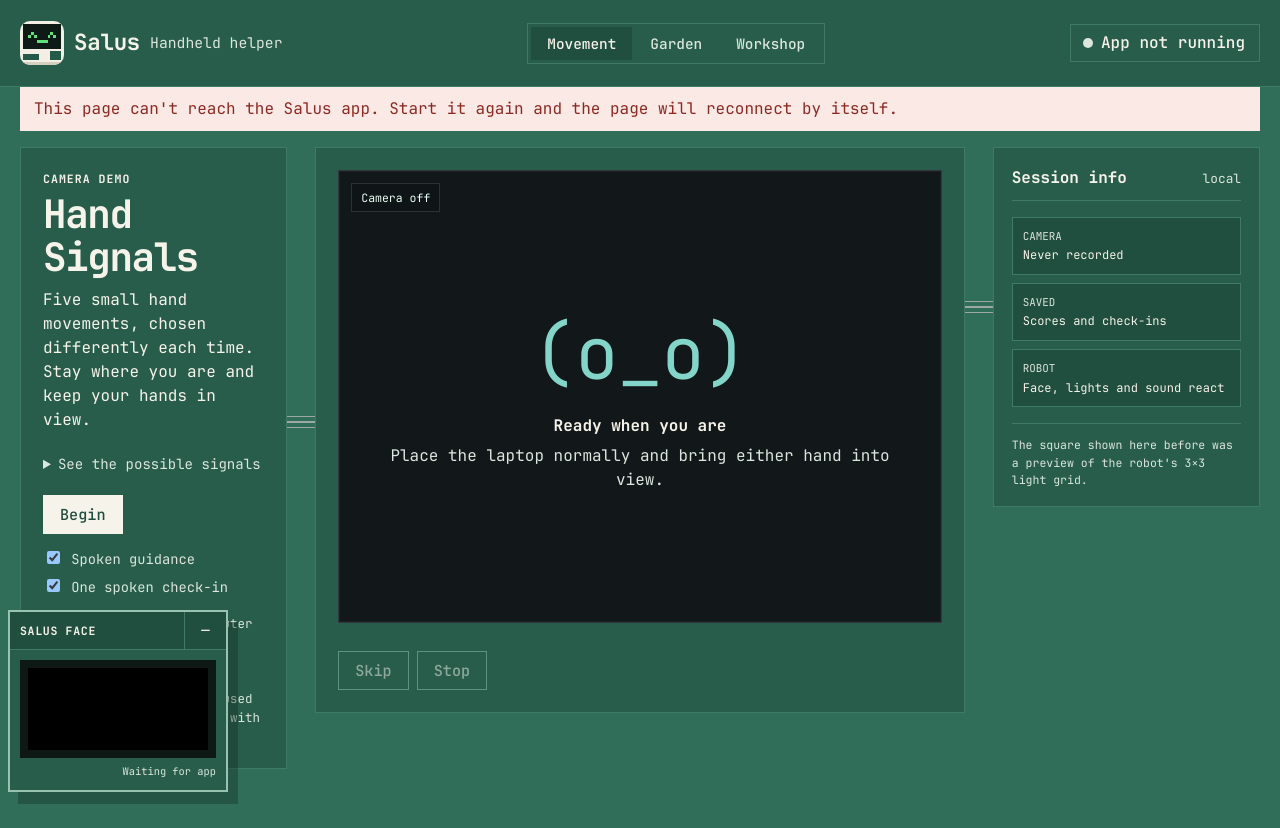
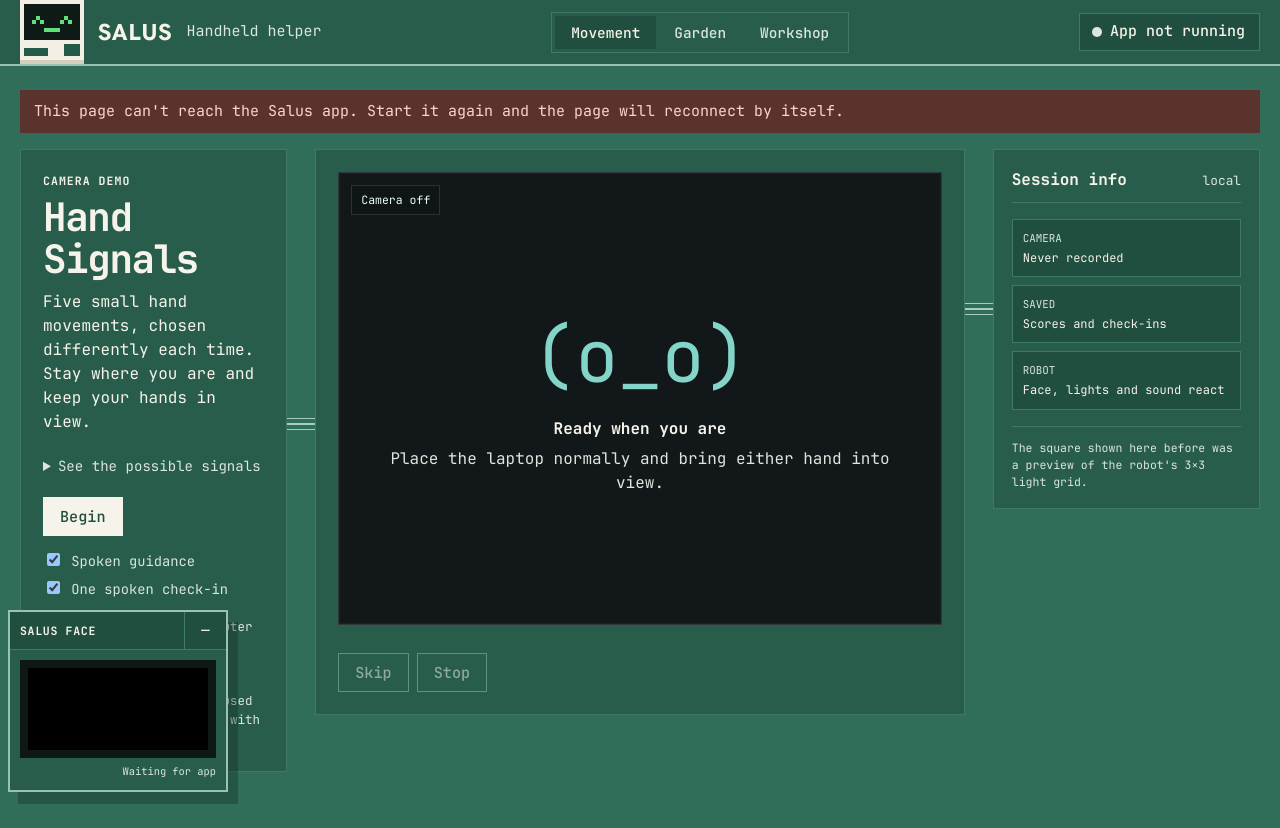
Before and after one commit to Huakito/Project-Salus, a plain HTML site: page webapp/static/index.html in a window 1280 px wide. Drawn offline with Linux system fonts and the light colour scheme; no server answers.

Commit message:
added some style added some class

```diff
--- a/webapp/static/index.html
+++ b/webapp/static/index.html
@@ -3,7 +3,7 @@
   <head>
     <meta charset="utf-8">
     <meta name="viewport" content="width=device-width, initial-scale=1">
-    <title>Salus</title>
+    <title>SALUS</title>
     <link rel="icon" href="favicon.svg" type="image/svg+xml">
     <link rel="stylesheet" href="style.css">
     <script type="module" src="app.js"></script>
@@ -13,7 +13,7 @@
       <div class="topbar-inner">
         <div class="brand">
           <img class="brand-logo" src="favicon.svg" alt="" width="64" height="64">
-          <h1>Salus</h1>
+          <h1>SALUS</h1>
           <span class="brand-sub">Handheld helper</span>
         </div>
         <nav class="main-nav" aria-label="Main sections" role="tablist">
--- a/webapp/static/style.css
+++ b/webapp/static/style.css
@@ -20,6 +20,17 @@
   font-family: "JetBrains Mono";
   src: url("fonts/JetBrainsMono-Bold.woff2") format("woff2");
   font-weight: 700;
+  font-style: normal;
+  font-display: swap;
+}
+
+/* Google Sans Flex, used only for the "SALUS" title in the header
+   (licence: fonts/OFL-GoogleSansFlex.txt). Cut down to the letters A-Z/a-z
+   with only the weight axis kept, so it is 16 KB instead of 3.9 MB. */
+@font-face {
+  font-family: "Google Sans Flex";
+  src: url("fonts/GoogleSansFlex.woff2") format("woff2");
+  font-weight: 1 1000;
   font-style: normal;
   font-display: swap;
 }
@@ -54,6 +65,7 @@
   --alarm-edge: #7a1510;
   --on-alarm: #fff6f2;
   --font: "JetBrains Mono", ui-monospace, "SF Mono", "Cascadia Mono", Menlo, Consolas, monospace;
+  --mono: var(--font); /* the Movement and Garden tabs ask for this by name */
 }
 
 /* The same palette, deeper, for a computer set to its dark appearance. */
@@ -183,8 +195,11 @@ p {
 }
 
 .brand h1 {
+  font-family: "Google Sans Flex", var(--font);
+  font-weight: 700;
   font-size: 1.4rem;
-  letter-spacing: -0.01em;
+  letter-spacing: 0.04em;
+  text-transform: uppercase;
 }
 
 /* The logo runs the full height of the header, from its top edge to its line. */
@@ -1224,16 +1239,8 @@ input[type="range"]::-moz-range-thumb {
 }
 
 /* Keep the camera game in the original green console language. */
-:root {
-  color-scheme: dark;
-  --page: #306e59; --panel: #285d4c; --field: #204e3f; --line: #3f7a66;
-  --edge: #98c3b1; --ink: #f6f3ea; --muted: #dbe6dd; --accent: #f6f3ea;
-  --on-accent: #1f4d3f; --hover: rgb(246 243 234 / .1); --calm-wash: #285d4c;
-  --font: "JetBrains Mono", ui-monospace, "SF Mono", Menlo, Consolas, monospace;
-}
-
-.topbar { border-bottom: 1px solid var(--line); background: var(--panel); }
-.game-intro, .game-board, .game-summary, .command, .console {
+
+.game-intro, .game-board, .game-summary, .command {
   border-radius: 0; box-shadow: none; background: var(--panel);
 }
 .button, button, textarea, input[type="text"], input[type="number"],
@@ -1251,9 +1258,9 @@ input[type="range"]::-moz-range-thumb {
 .checkin-reply { border-top-color: var(--line); }
 
 /* Final garden layout authority: keep the game and its side menu predictable. */
-body:has(.garden-view:not([hidden])) .topbar-inner { max-width: 1500px; }
+body:has(.garden-view:not([hidden])) .topbar-inner { max-width: 1320px; }
 .page:has(.garden-view:not([hidden])) > .notice { display: none; }
-.garden-view:not([hidden]) { width: 100%; max-width: 1500px; margin-inline: auto; }
+.garden-view:not([hidden]) { width: 100%; max-width: 1320px; margin-inline: auto; }
 .garden-layout { grid-template-columns: minmax(720px, 1fr) 320px; gap: 16px; }
 .garden-world { border-width: 6px; box-shadow: 0 16px 34px rgb(21 43 32 / .32), inset 0 0 0 2px rgb(255 246 211 / .2); }
 .farm-path { background-size: 64px 64px; }
@@ -1289,14 +1296,14 @@ body:has(.garden-view:not([hidden])) .topbar-inner { max-width: 1500px; }
 
 @media (max-width: 820px) {
   body:has(.garden-view:not([hidden])) { overflow: auto; }
-  .page:has(.garden-view:not([hidden])) { height: auto; min-height: calc(100dvh - 79px); overflow: visible; }
+  .page:has(.garden-view:not([hidden])) { height: auto; min-height: calc(100dvh - 66px); overflow: visible; }
   .garden-view:not([hidden]) { overflow: visible; }
   .garden-layout { grid-template-columns: 1fr; grid-template-rows: minmax(520px, 68vh) auto; }
 }
 
 /* Movement page uses the same centre-console and side-module language as Workshop. */
 body:has(.play-view:not([hidden])) .topbar-inner,
-.page:has(.play-view:not([hidden])) { max-width: 1380px; }
+.page:has(.play-view:not([hidden])) { max-width: 1320px; }
 .play-view {
   position: relative;
   grid-template-columns: minmax(220px, .72fr) minmax(560px, 1.75fr) minmax(220px, .72fr);
@@ -1382,9 +1389,9 @@ body:has(.play-view:not([hidden])) .topbar-inner,
 }
 
 /* Garden game: authoritative layout and accessibility pass. */
-body:has(.garden-view:not([hidden])) .topbar-inner { max-width: 1500px; }
+body:has(.garden-view:not([hidden])) .topbar-inner { max-width: 1320px; }
 .page:has(.garden-view:not([hidden])) > .notice { display: none; }
-.garden-view:not([hidden]) { width: 100%; max-width: 1500px; margin-inline: auto; }
+.garden-view:not([hidden]) { width: 100%; max-width: 1320px; margin-inline: auto; }
 .garden-heading { min-height: 64px; padding-inline: 2px; }
 .garden-layout { grid-template-columns: minmax(720px, 1fr) 320px; gap: 16px; }
 .garden-world {
@@ -1465,7 +1472,7 @@ body:has(.garden-view:not([hidden])) .topbar-inner { max-width: 1500px; }
 
 @media (max-width: 820px) {
   body:has(.garden-view:not([hidden])) { overflow: auto; }
-  .page:has(.garden-view:not([hidden])) { height: auto; min-height: calc(100dvh - 79px); overflow: visible; }
+  .page:has(.garden-view:not([hidden])) { height: auto; min-height: calc(100dvh - 66px); overflow: visible; }
   .garden-view:not([hidden]) { overflow: visible; }
   .garden-layout { grid-template-columns: 1fr; grid-template-rows: minmax(520px, 68vh) auto; }
   .garden-layout > .plant-panel { max-height: none; }
@@ -1575,7 +1582,7 @@ body:has(.garden-view:not([hidden])) .topbar-inner { max-width: 1500px; }
 
 /* ---- fixed-screen top-down garden game ---- */
 body:has(.garden-view:not([hidden])) { overflow: hidden; }
-.page:has(.garden-view:not([hidden])) { width: min(1500px, 100%); max-width: none; height: calc(100dvh - 79px); padding: 0 16px 12px; overflow: hidden; }
+.page:has(.garden-view:not([hidden])) { width: min(1320px, 100%); max-width: none; height: calc(100dvh - 66px); padding: 0 20px 12px; overflow: hidden; }
 .page:has(.garden-view:not([hidden])) > .notice { position: absolute; z-index: 30; right: 14px; bottom: 10px; width: auto; margin: 0; padding: 6px 10px; opacity: .82; font-size: .68rem; }
 .garden-view:not([hidden]) { height: 100%; display: grid; grid-template-rows: auto minmax(0, 1fr); gap: 10px; overflow: hidden; }
 .garden-heading { min-height: 70px; align-items: center; }
@@ -1628,95 +1635,20 @@ body:has(.garden-view:not([hidden])) { overflow: hidden; }
 
 /* ---- visual refinement: return to the quiet, card-based original ---- */
 
-:root {
-  color-scheme: light dark;
-  --page: #f4f1eb;
-  --panel: #fffdfa;
-  --field: #ffffff;
-  --line: #e1dbcf;
-  --edge: #b9b1a3;
-  --ink: #1f2428;
-  --muted: #626970;
-  --accent: #1a6964;
-  --on-accent: #ffffff;
-  --hover: rgb(26 105 100 / 0.07);
-  --good: #1f7a44;
-  --bad: #b23328;
-  --bad-wash: #fbe9e6;
-  --on-bad-wash: #8c2921;
-  --note: #75520b;
-  --note-wash: #fbf1d6;
-  --calm-wash: #e8edef;
-  --dot-on: #2fa85a;
-  --dot-off: #d9483b;
-  --bezel: #171a1d;
-  --bezel-edge: #2c3136;
-  --wire: #9da8a4;
-  --font: system-ui, -apple-system, "Segoe UI", Roboto, "Helvetica Neue", sans-serif;
-  --mono: "JetBrains Mono", ui-monospace, "SF Mono", Menlo, Consolas, monospace;
-}
-
-@media (prefers-color-scheme: dark) {
-  :root {
-    --page: #131619;
-    --panel: #1b1f23;
-    --field: #14171a;
-    --line: #30363c;
-    --edge: #4b535a;
-    --ink: #e8e5df;
-    --muted: #a0a7ae;
-    --accent: #62c8c0;
-    --on-accent: #0c1a19;
-    --hover: rgb(98 200 192 / 0.09);
-    --good: #74d394;
-    --bad: #f19288;
-    --bad-wash: #3b1f1c;
-    --on-bad-wash: #f5aca4;
-    --note: #ecc96f;
-    --note-wash: #372e16;
-    --calm-wash: #242a2f;
-    --dot-on: #74d394;
-    --dot-off: #f19288;
-    --wire: #65716c;
-  }
-}
+
 
 body {
   font-size: 1rem;
   line-height: 1.5;
 }
 
-.topbar {
-  border: 0;
-  background: transparent;
-}
-
 .topbar-inner,
 .page {
   max-width: 1060px;
 }
 
-.topbar-inner {
-  min-height: 78px;
-  padding: 14px 20px;
-}
-
 .page {
   padding: 0 20px 56px;
-}
-
-.brand {
-  gap: 10px;
-}
-
-.brand-logo {
-  width: 44px;
-  height: 44px;
-  border-radius: 10px;
-}
-
-.brand-sub {
-  font-size: 0.92rem;
 }
 
 .main-nav {
@@ -1735,12 +1667,6 @@ body {
   background: var(--panel);
   color: var(--ink);
   box-shadow: 0 1px 3px rgb(20 25 23 / 0.12);
-}
-
-.status {
-  border-radius: 999px;
-  background: var(--panel);
-  box-shadow: 0 1px 2px rgb(20 25 23 / 0.05);
 }
 
 .notice {
@@ -1780,8 +1706,7 @@ input[type="number"] {
 .game-intro,
 .game-board,
 .game-summary,
-.command,
-.console {
+.command {
   border: 1px solid var(--line);
   border-radius: 18px;
   background: var(--panel);
@@ -1974,17 +1899,6 @@ input[type="number"] {
   background: var(--field);
 }
 
-.console {
-  --shell: var(--panel);
-  --shell-edge: var(--line);
-  --ink: var(--ink);
-  --muted: var(--muted);
-  --field: var(--field);
-  --edge: var(--edge);
-  --accent: var(--accent);
-  --on-accent: var(--on-accent);
-}
-
 .brand-face,
 .command-key,
 textarea,
@@ -2012,15 +1926,7 @@ textarea,
 }
 
 /* Final theme authority: match the original green, squared-off interface. */
-:root {
-  color-scheme: dark;
-  --page: #306e59; --panel: #285d4c; --field: #204e3f; --line: #3f7a66;
-  --edge: #98c3b1; --ink: #f6f3ea; --muted: #dbe6dd; --accent: #f6f3ea;
-  --on-accent: #1f4d3f; --hover: rgb(246 243 234 / .1); --calm-wash: #285d4c;
-  --font: "JetBrains Mono", ui-monospace, "SF Mono", Menlo, Consolas, monospace;
-}
-.topbar { border-bottom: 1px solid var(--line); background: var(--panel); }
-.game-intro, .game-board, .game-summary, .command, .console { border-radius: 0; box-shadow: none; background: var(--panel); }
+.game-intro, .game-board, .game-summary, .command { border-radius: 0; box-shadow: none; background: var(--panel); }
 .button, button, textarea, input[type="text"], input[type="number"], .main-nav, .nav-tab,
 .status, .notice, #pose-library-list span, .camera-shell, .camera-status, .pose-card,
 .hold-track, .hold-track span, .progress-dot, .feeling-options label { border-radius: 0; }
@@ -2037,7 +1943,7 @@ textarea,
 /* Absolute page-layout authority — this must remain after the final theme. */
 body:has(.play-view:not([hidden])) .topbar-inner,
 .page:has(.play-view:not([hidden])) {
-  max-width: 1380px;
+  max-width: 1320px;
 }
 
 .play-view {
@@ -2230,7 +2136,7 @@ body:has(.play-view:not([hidden])) .topbar-inner,
 
   .page:has(.garden-view:not([hidden])) {
     height: auto;
-    min-height: calc(100dvh - 79px);
+    min-height: calc(100dvh - 66px);
     overflow: visible;
   }
 
@@ -2455,3 +2361,54 @@ body:has(.play-view:not([hidden])) .topbar-inner,
     max-height: none;
   }
 }
+
+/* ---- the header and the Workshop tab keep their own look ---- */
+/* The Movement and Garden rules above set a base size and width for the whole
+   page. These put the header, the notices and the Workshop back as they were
+   designed, and must stay last. */
+.topbar,
+.page > .notice,
+#stage {
+  font-size: 0.9375rem;
+  line-height: 1.55;
+}
+
+#commands-note {
+  line-height: 1.55;
+}
+
+/* One width for every tab: the header's contents and the page under it share
+   the same left and right edges (1320px wide at most, 20px in from the sides). */
+.topbar-inner,
+.page:has(#stage:not([hidden])) {
+  max-width: 1320px;
+}
+
+/* On the Workshop and Movement tabs the notices sit clear of the header. The
+   Garden fills the window instead, and shows no notices. */
+.page:has(#stage:not([hidden])),
+.page:has(.play-view:not([hidden])) {
+  padding: 24px 20px 56px;
+}
+
+/* The Garden: room to breathe between its title row, the guide, the game
+   screen and the drop-down menus. It still fills the window exactly and is as
+   wide as the header; only the spaces inside it changed. Must stay last. */
+.page:has(.garden-view:not([hidden])) {
+  padding-top: 18px;
+  padding-bottom: 18px;
+}
+
+.garden-view:not([hidden]) {
+  grid-template-rows: auto minmax(0, 1fr); /* the title row is as tall as the day box needs */
+  gap: 20px;
+}
+
+.garden-heading {
+  height: auto;
+  min-height: 48px;
+}
+
+.garden-layout {
+  gap: 24px;
+}
```
Also changed, not shown: webapp/static/fonts/GoogleSansFlex.woff2 (added), webapp/static/fonts/OFL-GoogleSansFlex.txt (added).
